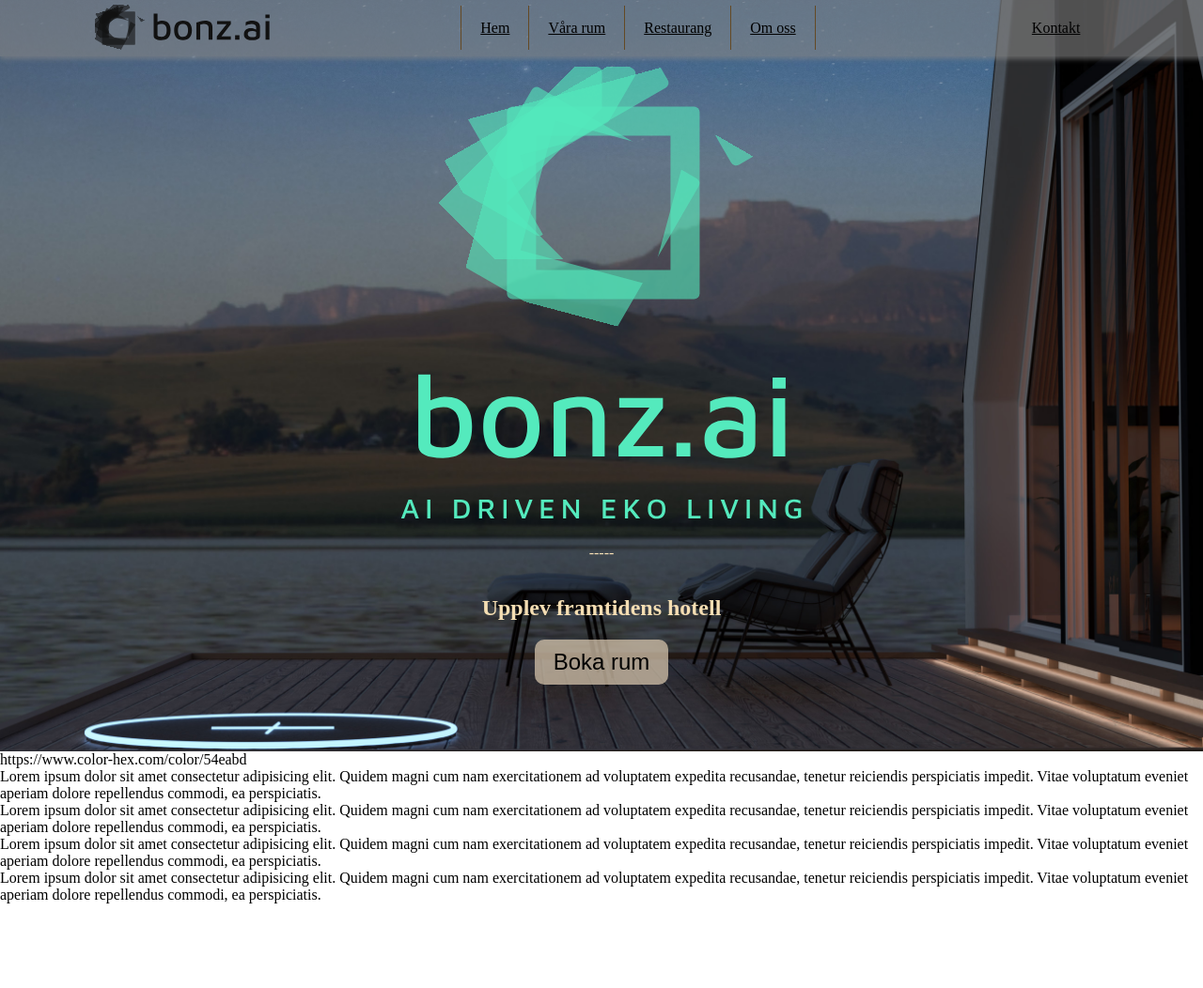
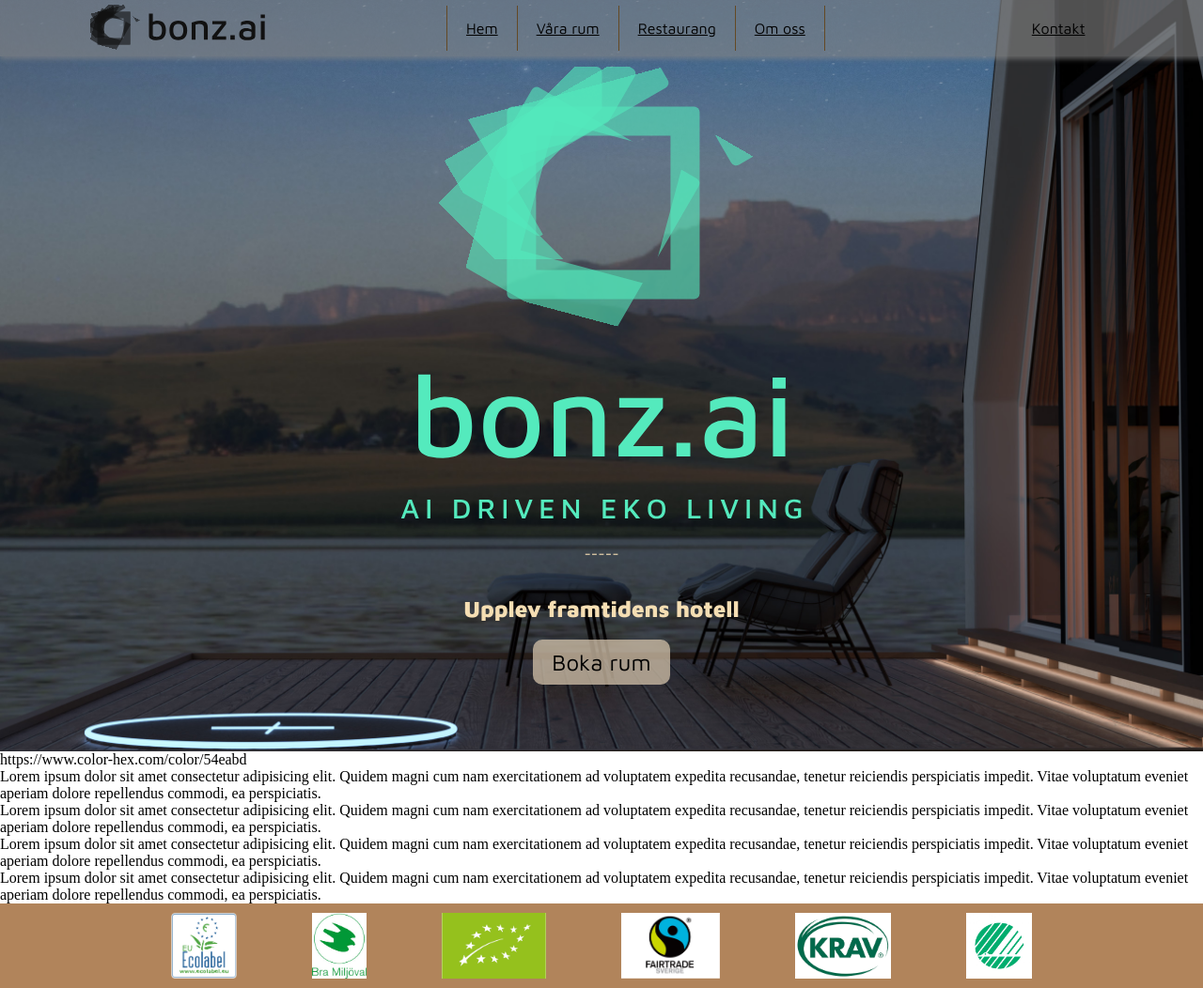
Before and after one commit to MonBjo/bonz.ai_hotel, a plain HTML site: page index.html in a window 1280 px wide. Shown: the whole page at 94% size. Before the commit the page ends 962 px from the top, so only its background shows below. Drawn offline with Linux system fonts and the light colour scheme; a script that the page names is missing.

Commit message:
added eco lables

```diff
--- a/index.html
+++ b/index.html
@@ -46,7 +46,12 @@
     </main>
 
     <footer>
-
+        <img src="assets/photos/330px-EU_Ecolabel_logo.svg.png">
+        <img src="assets/photos/bramiljoval.png">
+        <img src="assets/photos/eu-lovet.png">
+        <img src="assets/photos/Fairtrade logo.png">
+        <img src="assets/photos/krav.png">
+        <img src="assets/photos/svanenmarkt-9036.jpg">
     </footer>
 </body>
 </html>
--- a/style.css
+++ b/style.css
@@ -1,3 +1,5 @@
+@import url('https://fonts.googleapis.com/css2?family=Maven+Pro:wght@400;600;900&display=swap');
+
 * {
     box-sizing: border-box;
 }
@@ -20,6 +22,7 @@
     background-color: #85858599;
     box-shadow: 0 3px 5px #85858599;
     min-height: 60px;
+    font-family: "maven pro", sans serif;
 
     display: flex;
     flex-wrap:wrap;
@@ -75,6 +78,7 @@
     background-image: url("assets/photos/09-night.jpg");
     background-position: top center;
     background-size: cover;
+    font-family: "maven pro", sans serif;
 
     display: flex;
     align-items: center;
@@ -88,4 +92,25 @@
     background-color: rgba(206, 189, 166, 0.774);
     border:0;
     border-radius: 10px;
+    font-family: "maven pro", sans serif;
 }
+
+
+
+/************
+    FOOTER
+ ************/
+
+footer {
+    background-color: rgb(177, 132, 91);
+
+    display: flex;
+    flex-wrap: wrap;
+    align-items: center;
+    justify-content: center;
+    flex-direction: row;
+}
+footer img {
+    max-height: 70px;
+    margin: 10px 40px;
+}
```
